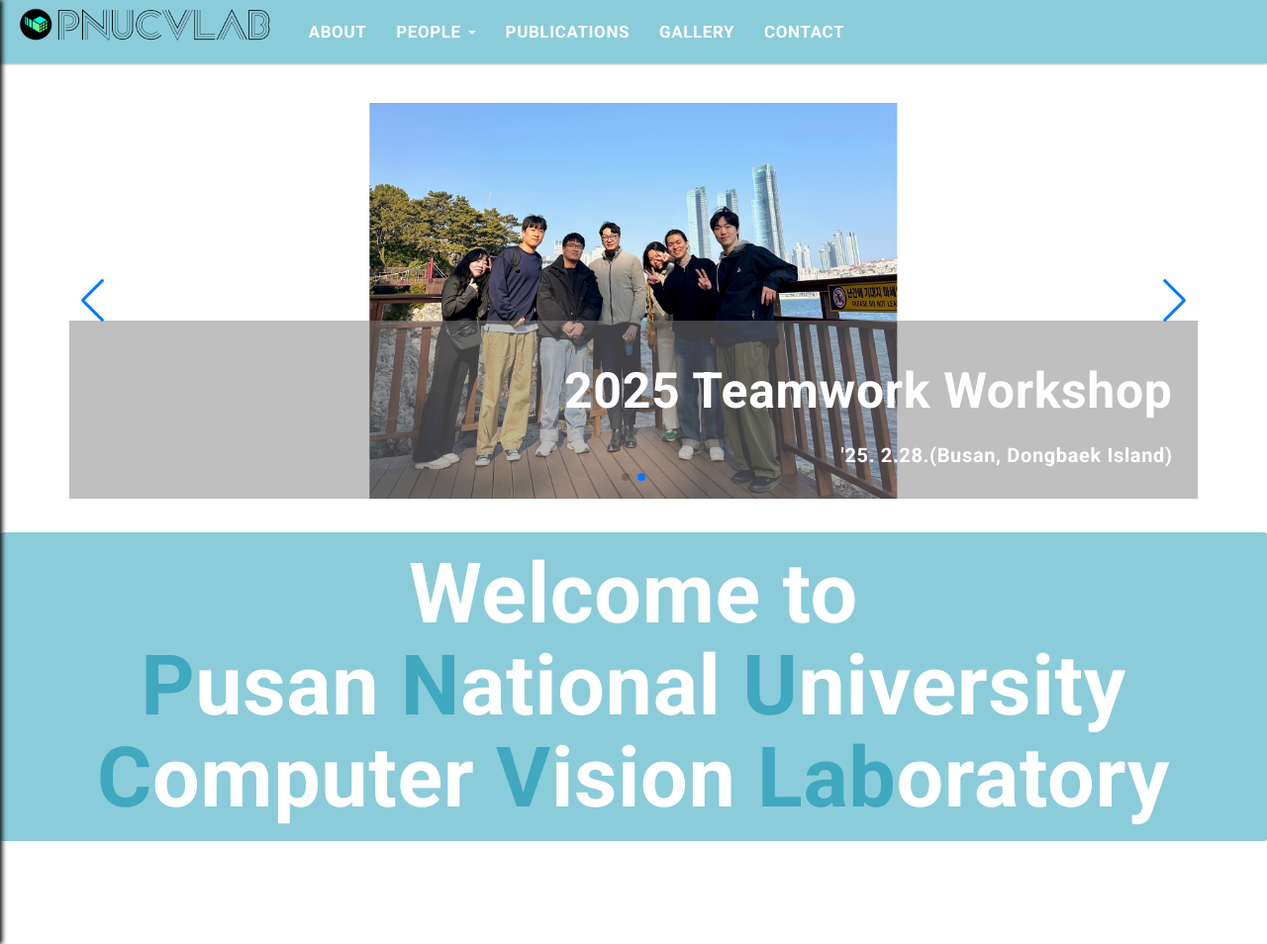
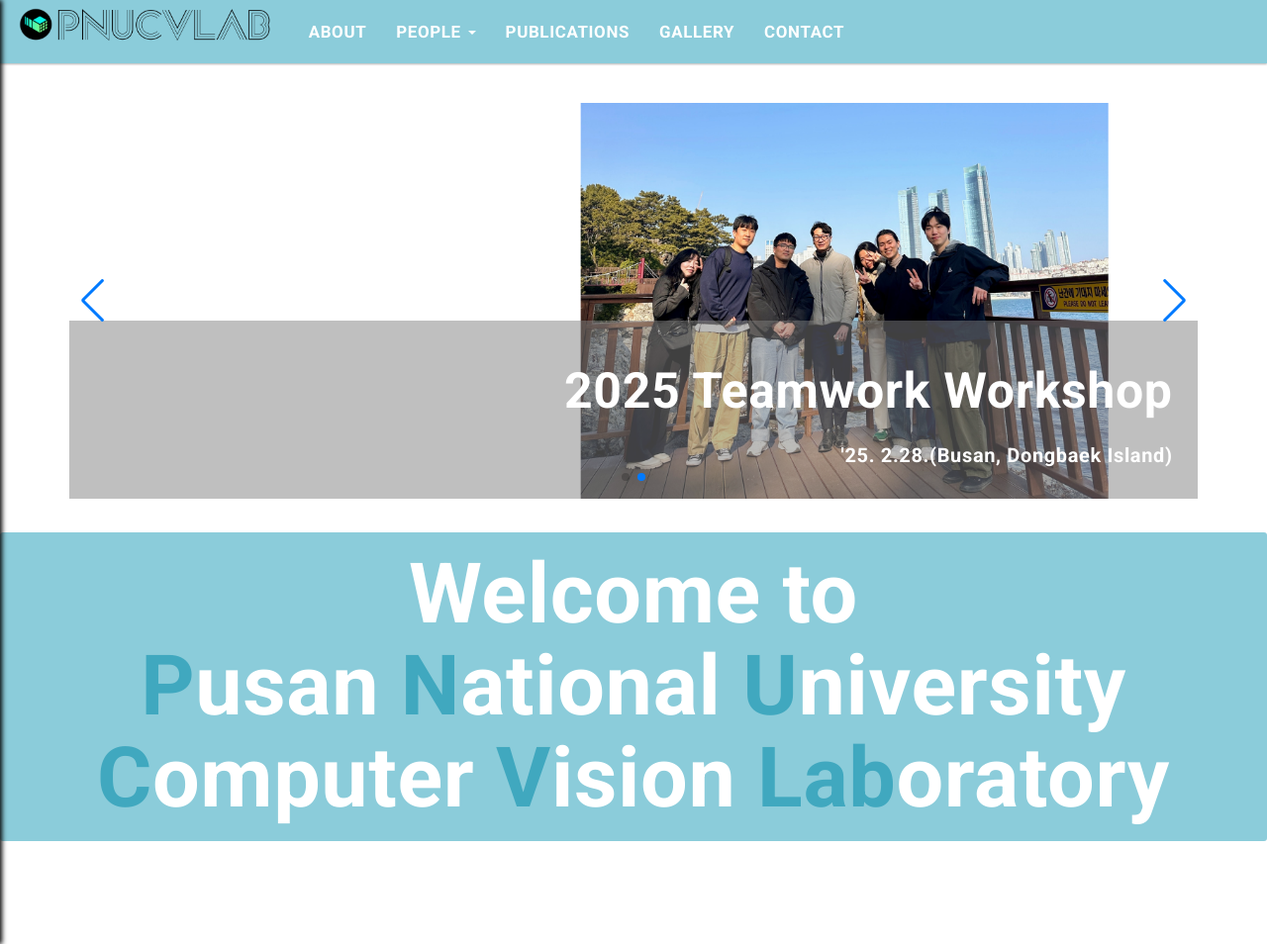
Before and after one commit to pnucvlab/pnucvlab.github.io, a Jekyll site: the page built from index.html, in a window 1280 px wide and 954 px high. Shown: the whole window at 99% size. Built offline with Jekyll 4.4.1, drawn with Linux system fonts in a browser that asks for light colours; the list of posts is cut into pages by our own code.

Commit message:
edit notice

```diff
--- a/assets/css/main.css
+++ b/assets/css/main.css
@@ -43,7 +43,7 @@ body {
 	top: 0;
 	left: 50%;
 	height: 100%;
-	transform: translateX(-50%);
+	transform: translateX(-10%);
 	width: auto;
   }
 
```
